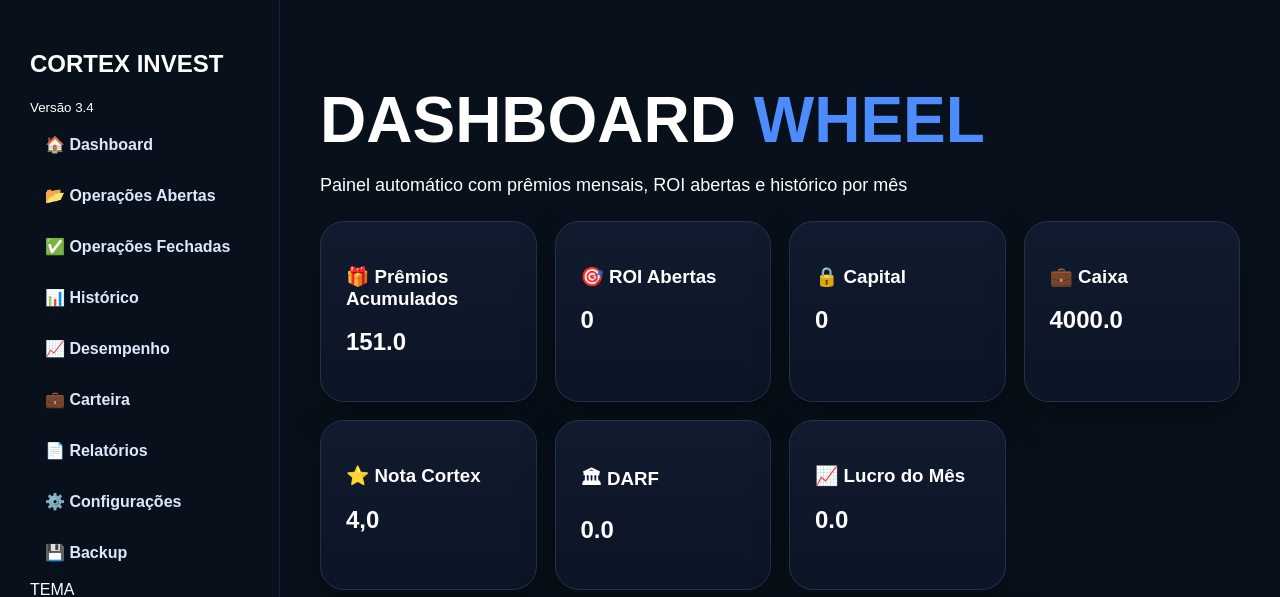
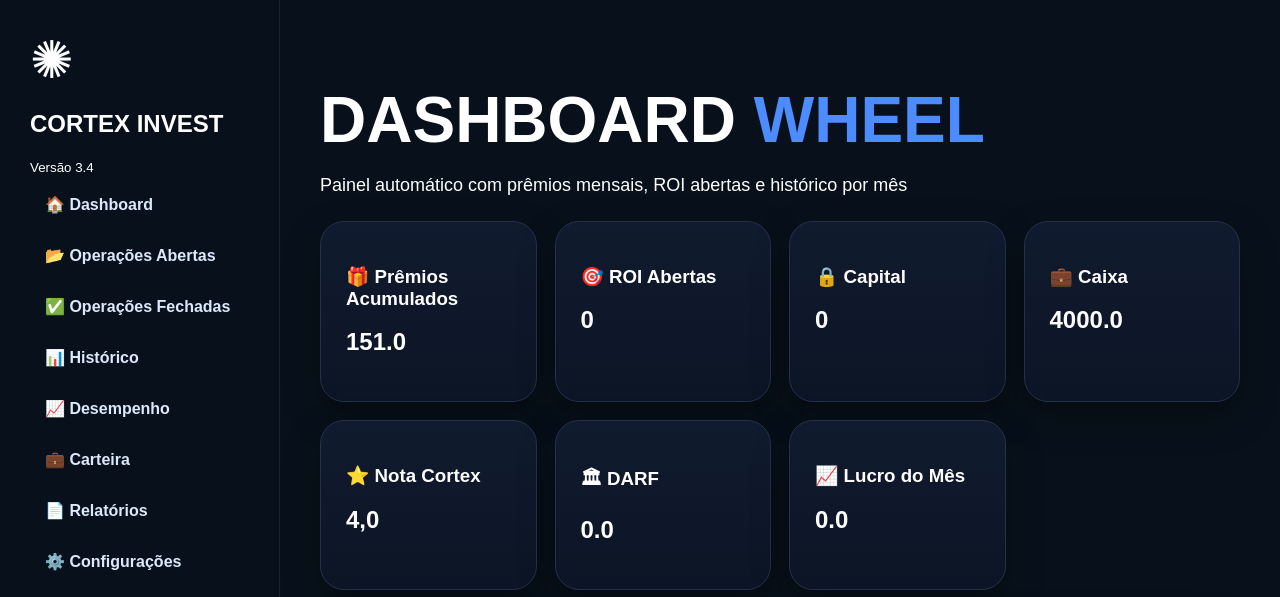
Before and after one commit to andrefcsj/FaculdadeMaria, a Flask app: page / in a window 1280 px wide. Shown: the top 597 px of the page. Run offline with Flask 3, Linux system fonts and the light colour scheme; data that the repository does not hold is empty; some libraries are stand-ins or nearby versions.

Commit message:
Add files via upload

```diff
--- a/templates/base.html
+++ b/templates/base.html
@@ -10,12 +10,13 @@
 <div class="layout">
     <aside class="sidebar">
         <div class="logo">
+            <div style="font-size:52px;margin-bottom:10px;">✺</div>
             <h2>CORTEX INVEST</h2>
             <small>Versão 3.4</small>
         </div>
 
         <nav>
-            <a href="/">🏠 Dashboard</a>
+            <a href="/" class="active">🏠 Dashboard</a>
             <a href="#">📂 Operações Abertas</a>
             <a href="/op-fechadas">✅ Operações Fechadas</a>
             <a href="#">📊 Histórico</a>
```
